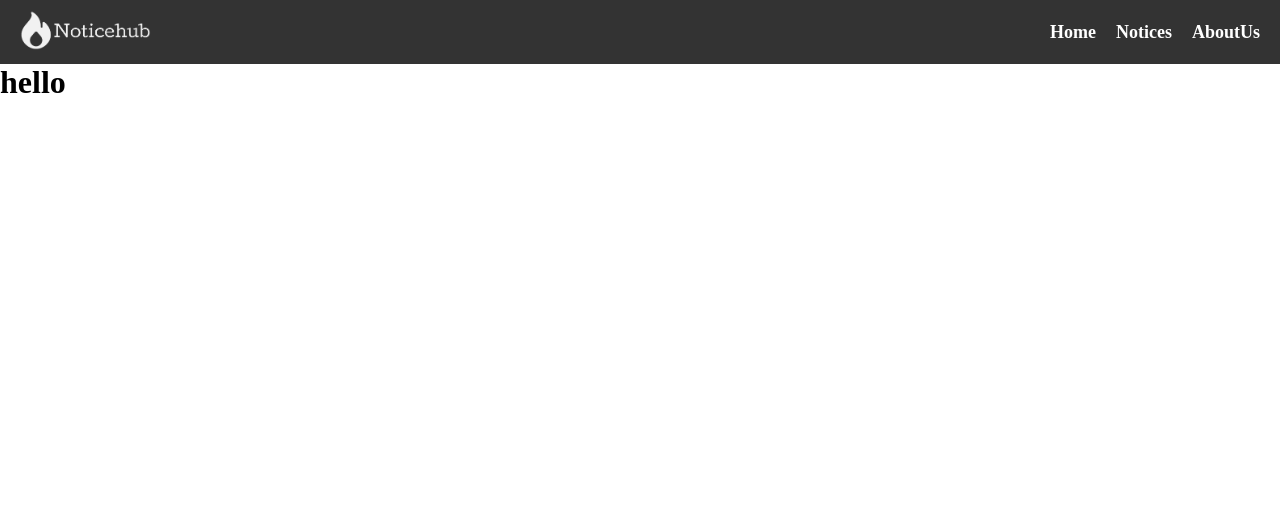
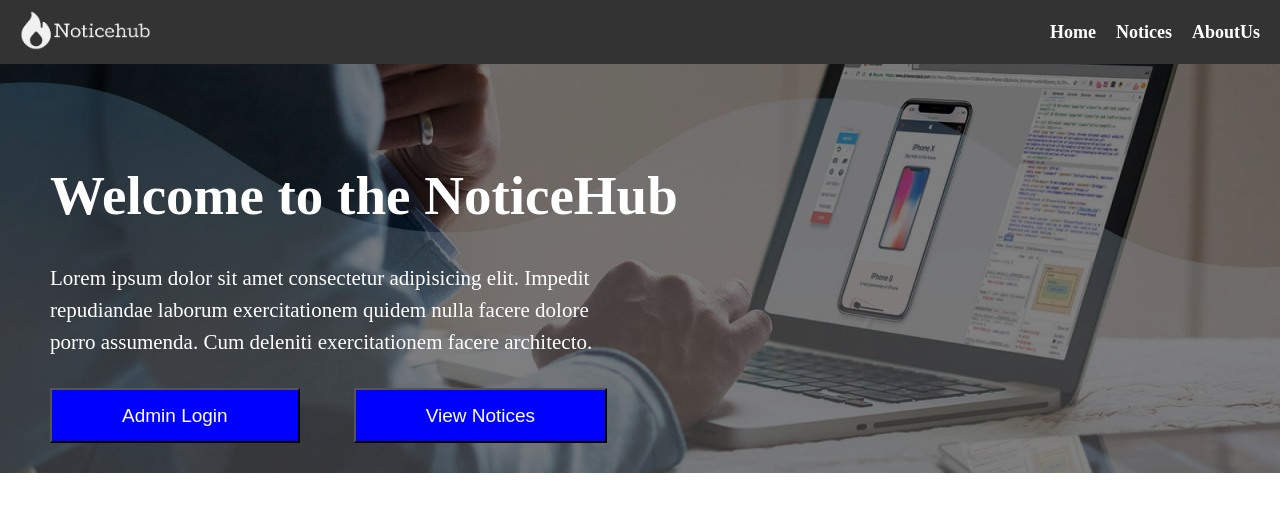
Before and after one commit to AKSH2002/CreArt, a Django app: page / in a window 1280 px wide. Shown: the top 512 px of the page. Run offline with Django 4.2, Linux system fonts and the light colour scheme.

Commit message:
Home page functionlity added

```diff
--- a/NoticeHub/static/user/css/home.css
+++ b/NoticeHub/static/user/css/home.css
@@ -37,6 +37,37 @@
     color: #f1f1f1;
 }
 
+.headline{
+    font-size: 55px;
+    padding: 100px 0px 30px 50px;
+    color: white;
+}
+
+.dis{
+    color: white;
+    font-size: 21px;
+    line-height: 32px;
+    margin:5px 680px 30px 50px;
+}
+
+.notices-button{
+
+    color: white;
+    background-color: blue;
+    margin: 0px 0px 30px 50px;
+    line-height: 21px;
+    font-size: 19px;
+    padding: 15px 70px;
+
+}
+
+.mains{
+    background-repeat: no-repeat;
+    backface-visibility: 50px;
+    background-position: bottom;
+    background-size:cover;
+}
+
 /* Responsive design */
 @media (max-width: 768px) {
     .navbar {
--- a/NoticeHub/templates/user/home.html
+++ b/NoticeHub/templates/user/home.html
@@ -18,6 +18,14 @@
 
         </div>
     </nav>
-    <div><h1>hello</h1></div>
+    <div class="mains" style="background-image: url('{%static 'user/background.png'%}');">
+        <h1 class="headline">Welcome to the NoticeHub</h1>
+
+        <p class="dis">Lorem ipsum dolor sit amet consectetur adipisicing elit. Impedit repudiandae laborum exercitationem quidem nulla facere dolore porro assumenda. Cum deleniti exercitationem facere architecto.</p>
+
+        <button onclick="location.href = '/admin'" class="notices-button">Admin Login</button>
+
+        <button onclick="location.href = '/user/notice'" class="notices-button">View Notices</button>
+    </div>
 </body>
 </html>
```
Also changed, not shown: NoticeHub/static/user/background.png (added).
